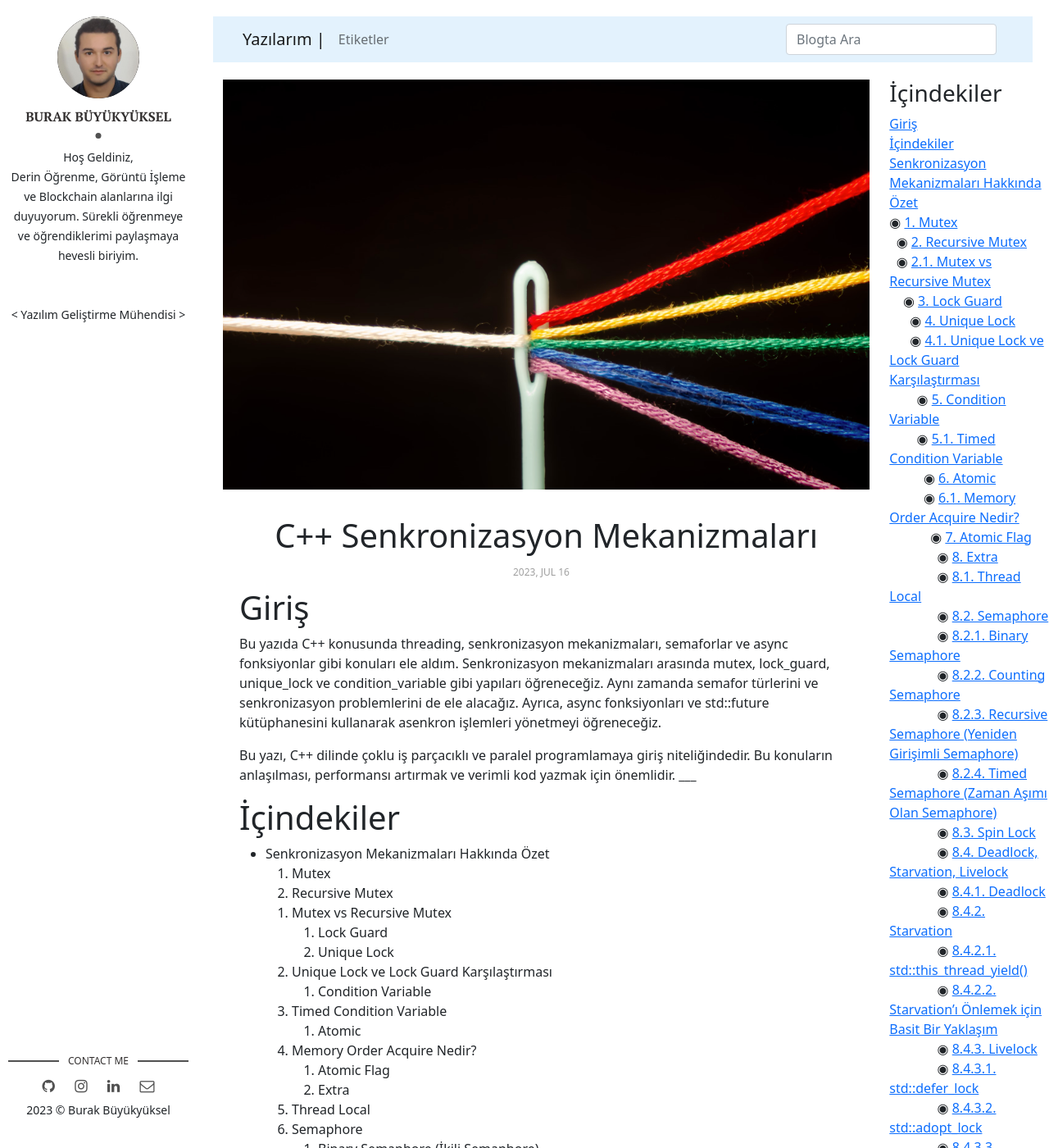
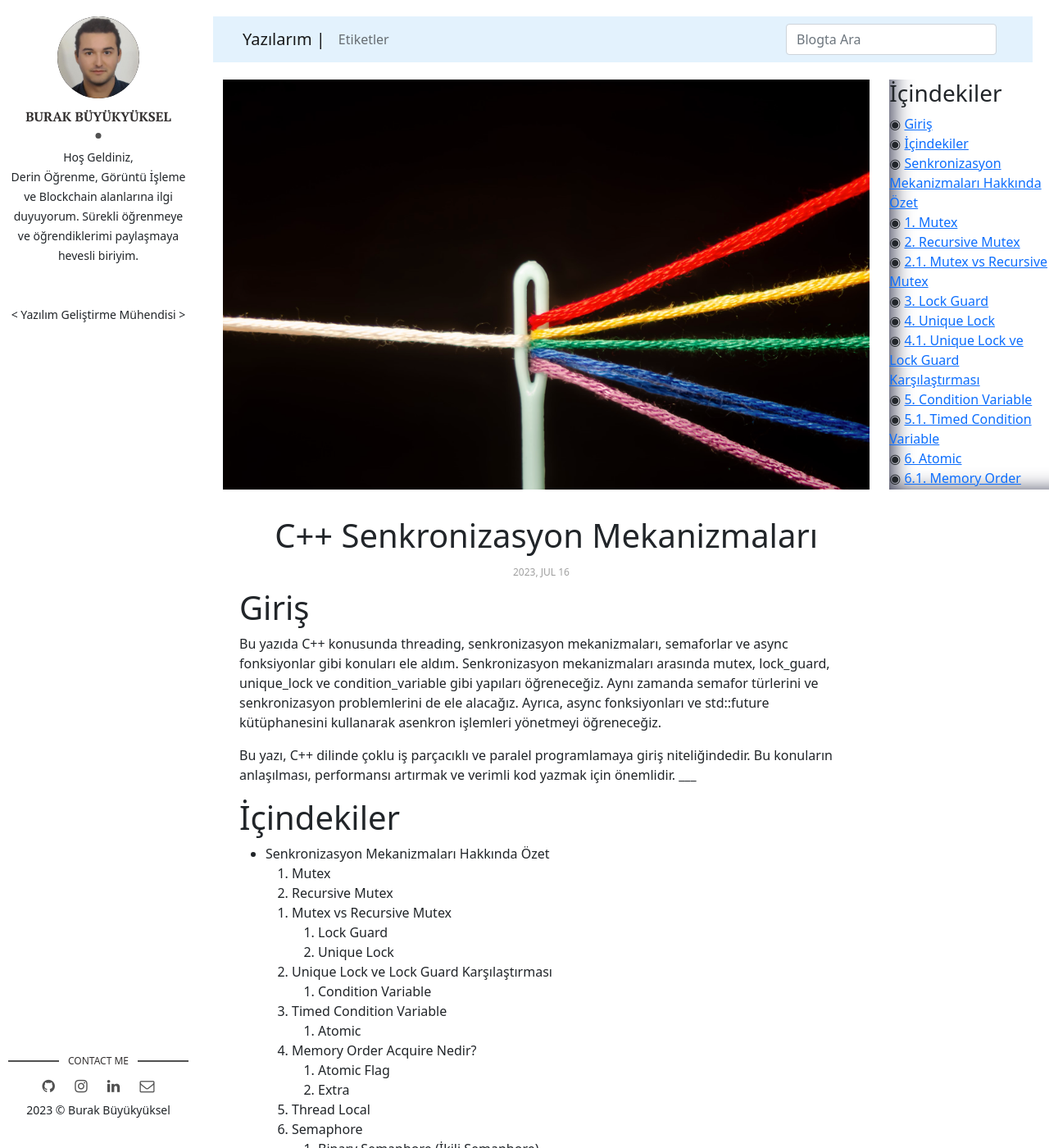
Before and after one commit to bbuyukyuksel/bbuyukyuksel.github.io, a Jekyll site: the page built from _posts/2023-07-16-cpp-senkronizasyon-mekanizmalari.markdown, in a window 1280 px wide and 1400 px high. Shown: the whole window at 82% size. Built offline with Jekyll 4.4.1, drawn with Linux system fonts in a browser that asks for light colours; comment, search, counter and statistics services are not loaded; some of the changed text lies outside the part shown.

Commit message:
update content side

```diff
--- a/_layouts/post.html
+++ b/_layouts/post.html
@@ -43,30 +43,17 @@ layout: main
   </div>
   {% if page.contents %}
   <div class="col contents-outer">
-    <div class="fixed col" style="overflow-y: scrool; height:400px">
-      <div style="overflow: auto;">
+    <div class="fixed col" style="height:500px">
+      <div class="content-area">
         <h3>İçindekiler</h3>
 
           {% for content in page.contents %}
 
             {% assign splitted = content | split: ";" %}
-            {% assign iteration = splitted[0] | to_integer | plus: 1%}
-            {% assign marker_iteration = iteration | minus:1 %}
-
             <span>
-            {% for i in (1..iteration) %}
-
-              {% if i == iteration %}
-                <a href='#{{splitted[1]}}'> {{splitted[0]}} </a>
-              {% elsif i == marker_iteration %}
-                &#9673;
-              {% else %}
-              	&nbsp;
-              {% endif %}
-
-            {% endfor %}
-          </span>
-          <br/>
+                &#9673; <a href='#{{splitted[1]}}'> {{splitted[0]}} </a>
+            </span>
+            <br/>
           {% endfor %}
 
       </div>
--- a/assets/css/main.css
+++ b/assets/css/main.css
@@ -1510,3 +1510,12 @@ a.newer-posts:hover {
   margin-top:5px;
   color:red;
 }
+
+.content-area{
+	overflow-y: scroll;
+	height:100%;
+
+	-webkit-box-shadow: inset 20px -14px 24px -15px rgba(66, 68, 90, 1);
+	-moz-box-shadow: inset 20px -14px 24px -15px rgba(66, 68, 90, 1);
+	box-shadow: inset 20px -14px 24px -15px rgba(66, 68, 90, 1);
+}
```
